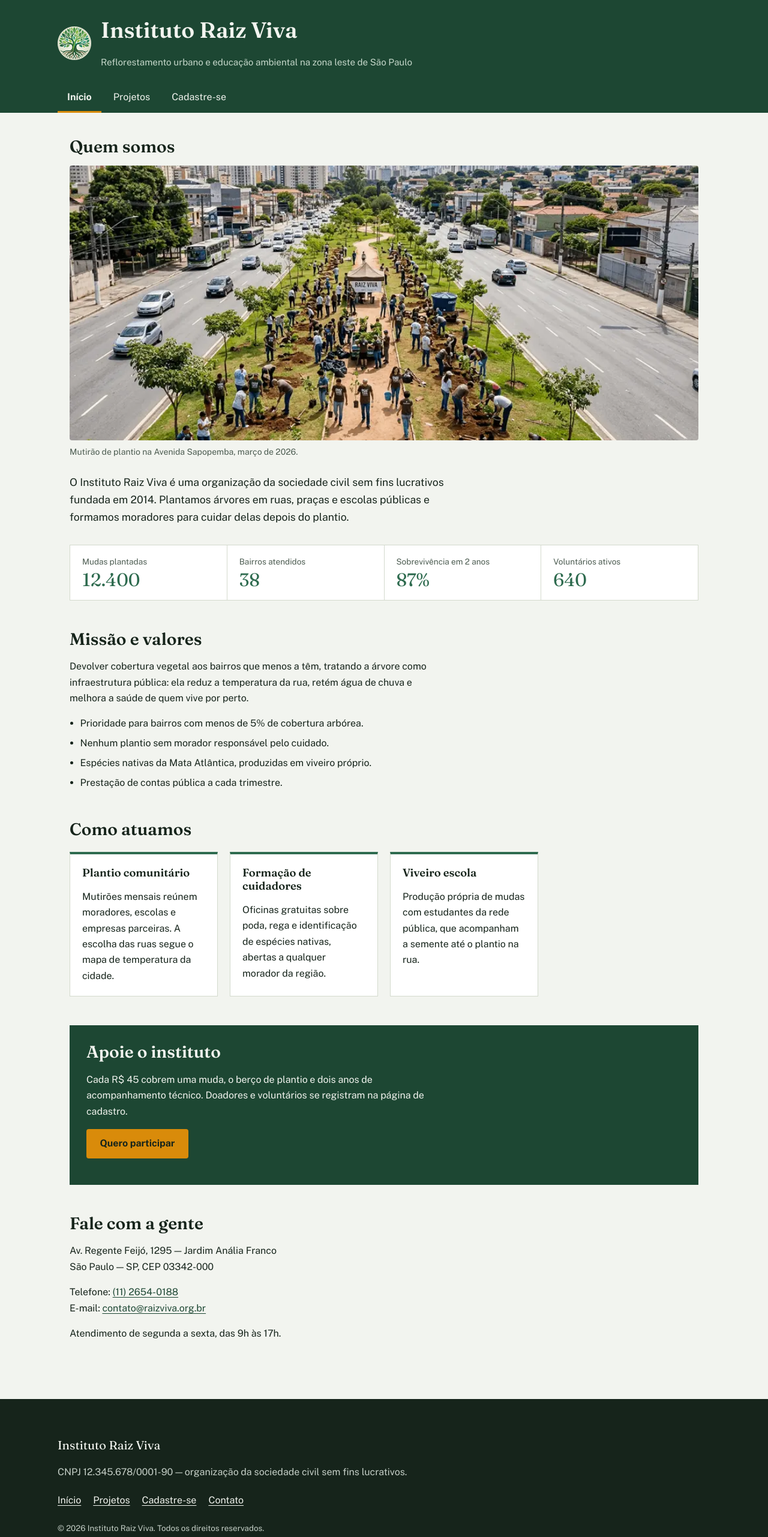
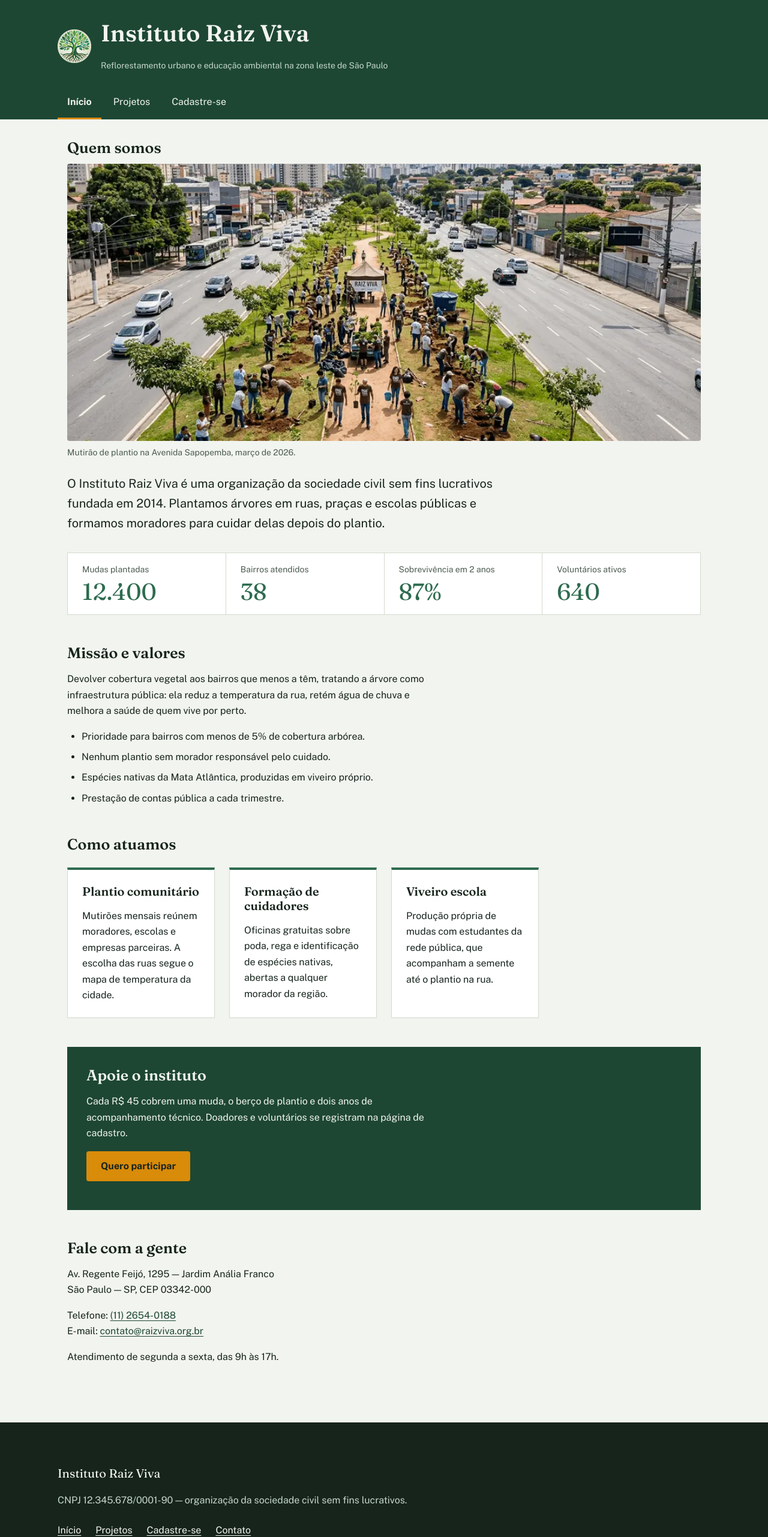
Before and after one commit to rafaelvinicius/instituto-raiz-viva, a plain HTML site: page index.html in a window 1280 px wide. Shown: the top 2562 px of the page at 60% size. Drawn offline with nearby package versions, Linux system fonts and the light colour scheme.

Commit message:
Atualiza README.md e refatora style.css para implementar um design system com variáveis CSS, melhorando a semântica e a responsividade do projeto.

```diff
--- a/assets/css/style.css
+++ b/assets/css/style.css
@@ -2,20 +2,64 @@
    Instituto Raiz Viva — folha de estilo única
    ================================================================== */
 
+/* ==================================================================
+   DESIGN SYSTEM — variáveis globais
+   ================================================================== */
+
 :root {
-  --tinta:      #16241b;
-  --tinta-fraca:#4b5b50;
-  --papel:      #f2f4ef;
-  --papel-alto: #ffffff;
-  --folha:      #2e6b4f;
-  --folha-forte:#1d4733;
-  --sinal:      #d98b0a;
-  --borda:      #d3dacd;
-  --erro:       #a32c1c;
+  /* ---- Cores primárias: verde da marca ---- */
+  --folha:        #2e6b4f;  /* links, bordas de destaque, marcadores  */
+  --folha-forte:  #1d4733;  /* cabeçalho, bloco de apoio, foco        */
+  --folha-clara:  #e3f0e6;  /* fundo de mensagens de sucesso          */
 
+  /* ---- Cores secundárias: chamadas para ação ---- */
+  --sinal:        #d98b0a;  /* botão principal, item ativo do menu    */
+  --sinal-forte:  #c47c08;  /* hover do botão principal               */
+
+  /* ---- Cores neutras ---- */
+  --tinta:        #16241b;  /* texto principal, rodapé                */
+  --tinta-fraca:  #4b5b50;  /* texto secundário, legendas             */
+  --papel:        #f2f4ef;  /* fundo da página                        */
+  --papel-alto:   #ffffff;  /* fundo de cartões e formulários         */
+  --papel-suave:  #c6d8cb;  /* texto claro sobre fundos escuros       */
+  --borda:        #d3dacd;  /* divisórias decorativas                 */
+  --borda-campo:  #75827a;  /* contorno de campos de formulário       */
+
+  /* ---- Cores de feedback ---- */
+  --erro:         #a32c1c;
+  --erro-claro:   #fbeae7;
+
+  /* ---- Foco: redefinido nas áreas de fundo escuro ---- */
+  --foco:         var(--folha-forte);
+
+  /* ---- Tipografia ---- */
   --serif: "Fraunces", Georgia, "Times New Roman", serif;
   --sans:  "Public Sans", -apple-system, "Segoe UI", Roboto, Arial, sans-serif;
 
+  --tamanho-pequeno: 0.875rem;                                  /* 14px    */
+  --tamanho-base:    1rem;                                      /* 16px    */
+  --tamanho-medio:   1.25rem;                                   /* 20px    */
+  --tamanho-grande:  clamp(1.4rem, 1.1rem + 1.2vw, 1.5625rem);  /* 22–25px */
+  --tamanho-titulo:  clamp(1.75rem, 1.3rem + 2vw, 2.4375rem);   /* 28–39px */
+
+  --peso-normal:  400;
+  --peso-medio:   500;
+  --peso-forte:   600;
+  --peso-negrito: 700;
+
+  --altura-linha:        1.65;
+  --altura-linha-titulo: 1.2;
+
+  /* ---- Espaçamentos: escala modular de base 4px ---- */
+  --espaco-1: 0.25rem;  /*  4px */
+  --espaco-2: 0.5rem;   /*  8px */
+  --espaco-3: 0.75rem;  /* 12px */
+  --espaco-4: 1rem;     /* 16px */
+  --espaco-5: 1.5rem;   /* 24px */
+  --espaco-6: 2rem;     /* 32px */
+  --espaco-7: 3rem;     /* 48px */
+
+  /* ---- Estrutura ---- */
   --largura: 68rem;
   --raio: 4px;
 }
@@ -31,8 +75,8 @@ body {
   background-color: var(--papel);
   color: var(--tinta);
   font-family: var(--sans);
-  font-size: 1rem;
-  line-height: 1.65;
+  font-size: var(--tamanho-base);
+  line-height: var(--altura-linha);
 }
 
 picture {
@@ -52,11 +96,12 @@ a {
 }
 
 a:hover {
-  color: var(--sinal);
+  color: var(--folha);
+  text-decoration-thickness: 2px;
 }
 
 :focus-visible {
-  outline: 3px solid var(--sinal);
+  outline: 3px solid var(--foco);
   outline-offset: 2px;
 }
 
@@ -70,14 +115,14 @@ abbr[title] {
 
 h1, h2, h3 {
   font-family: var(--serif);
-  font-weight: 600;
-  line-height: 1.2;
+  font-weight: var(--peso-forte);
+  line-height: var(--altura-linha-titulo);
   margin: 0 0 0.5em;
 }
 
-h1 { font-size: clamp(1.6rem, 3.6vw, 2.3rem); }
-h2 { font-size: clamp(1.35rem, 2.6vw, 1.75rem); }
-h3 { font-size: 1.15rem; }
+h1 { font-size: var(--tamanho-titulo); }
+h2 { font-size: var(--tamanho-grande); }
+h3 { font-size: var(--tamanho-medio); }
 
 p {
   max-width: 62ch;
@@ -88,21 +133,22 @@ p {
 .cabecalho {
   background-color: var(--folha-forte);
   color: var(--papel);
-  padding: 1.75rem 1.25rem 0;
+  padding: var(--espaco-6) var(--espaco-4) 0;
+  --foco: var(--sinal);
 }
 
 .cabecalho__marca {
   display: flex;
   align-items: center;
-  gap: 1rem;
+  gap: var(--espaco-4);
   max-width: var(--largura);
   margin: 0 auto;
 }
 
 .cabecalho__lema {
   margin: 0;
-  color: #c6d8cb;
-  font-size: 0.95rem;
+  color: var(--papel-suave);
+  font-size: var(--tamanho-pequeno);
 }
 
 .cabecalho a {
@@ -111,13 +157,13 @@ p {
 
 .menu {
   max-width: var(--largura);
-  margin: 1.5rem auto 0;
+  margin: var(--espaco-5) auto 0;
 }
 
 .menu ul {
   display: flex;
   flex-wrap: wrap;
-  gap: 0.25rem;
+  gap: var(--espaco-1);
   list-style: none;
   margin: 0;
   padding: 0;
@@ -125,7 +171,7 @@ p {
 
 .menu a {
   display: block;
-  padding: 0.6rem 1rem;
+  padding: var(--espaco-3) var(--espaco-4);
   text-decoration: none;
   border-bottom: 3px solid transparent;
 }
@@ -137,7 +183,7 @@ p {
 
 .menu a[aria-current="page"] {
   border-bottom-color: var(--sinal);
-  font-weight: 700;
+  font-weight: var(--peso-negrito);
 }
 
 /* ---------- Estrutura geral do conteúdo -------------------------- */
@@ -145,18 +191,18 @@ p {
 main {
   max-width: var(--largura);
   margin: 0 auto;
-  padding: 2.5rem 1.25rem 3rem;
+  padding: var(--espaco-6) var(--espaco-4) var(--espaco-7);
 }
 
 main > section,
 main > aside {
-  margin-bottom: 3rem;
+  margin-bottom: var(--espaco-7);
 }
 
 /* ---------- Destaque da página inicial --------------------------- */
 
 .destaque__figura {
-  margin: 0 0 1.5rem;
+  margin: 0 0 var(--espaco-5);
 }
 
 .destaque__figura img {
@@ -165,38 +211,38 @@ main > aside {
 }
 
 figcaption {
-  margin-top: 0.5rem;
+  margin-top: var(--espaco-2);
   color: var(--tinta-fraca);
-  font-size: 0.875rem;
+  font-size: var(--tamanho-pequeno);
 }
 
 .destaque__texto {
-  font-size: 1.1rem;
+  font-size: var(--tamanho-medio);
 }
 
 .numeros {
   display: grid;
   grid-template-columns: repeat(auto-fit, minmax(10rem, 1fr));
   gap: 1px;
-  margin: 2rem 0 0;
+  margin: var(--espaco-6) 0 0;
   background-color: var(--borda);
   border: 1px solid var(--borda);
 }
 
 .numeros > div {
   background-color: var(--papel-alto);
-  padding: 1rem 1.25rem;
+  padding: var(--espaco-4) var(--espaco-5);
 }
 
 .numeros dt {
   color: var(--tinta-fraca);
-  font-size: 0.85rem;
+  font-size: var(--tamanho-pequeno);
 }
 
 .numeros dd {
-  margin: 0.15rem 0 0;
+  margin: var(--espaco-1) 0 0;
   font-family: var(--serif);
-  font-size: 1.9rem;
+  font-size: var(--tamanho-titulo);
   line-height: 1.1;
   color: var(--folha);
 }
@@ -204,18 +250,18 @@ figcaption {
 /* ---------- Listas e cartões ------------------------------------- */
 
 .lista-valores {
-  padding-left: 1.1rem;
+  padding-left: var(--espaco-5);
   max-width: 62ch;
 }
 
 .lista-valores li {
-  margin-bottom: 0.4rem;
+  margin-bottom: var(--espaco-2);
 }
 
 .atuacao {
   display: grid;
   grid-template-columns: repeat(auto-fit, minmax(15rem, 1fr));
-  gap: 1.25rem;
+  gap: var(--espaco-5);
 }
 
 .atuacao > h2 {
@@ -227,7 +273,7 @@ figcaption {
   background-color: var(--papel-alto);
   border: 1px solid var(--borda);
   border-top: 4px solid var(--folha);
-  padding: 1.25rem;
+  padding: var(--espaco-5);
 }
 
 .cartao h3 {
@@ -243,12 +289,12 @@ figcaption {
 .projeto {
   background-color: var(--papel-alto);
   border: 1px solid var(--borda);
-  padding: 1.5rem;
-  margin-bottom: 1.5rem;
+  padding: var(--espaco-5);
+  margin-bottom: var(--espaco-5);
 }
 
 .projeto figure {
-  margin: 0 0 1rem;
+  margin: 0 0 var(--espaco-4);
 }
 
 .projeto img {
@@ -259,20 +305,20 @@ figcaption {
 .ficha {
   display: grid;
   grid-template-columns: repeat(auto-fit, minmax(12rem, 1fr));
-  gap: 0.75rem 1.5rem;
-  margin: 1.25rem 0 0;
-  padding-top: 1rem;
+  gap: var(--espaco-3) var(--espaco-5);
+  margin: var(--espaco-5) 0 0;
+  padding-top: var(--espaco-4);
   border-top: 1px solid var(--borda);
 }
 
 .ficha dt {
   color: var(--tinta-fraca);
-  font-size: 0.8rem;
+  font-size: var(--tamanho-pequeno);
 }
 
 .ficha dd {
   margin: 0;
-  font-weight: 500;
+  font-weight: var(--peso-medio);
 }
 
 /* ---------- Bloco de apoio --------------------------------------- */
@@ -280,7 +326,8 @@ figcaption {
 .apoie {
   background-color: var(--folha-forte);
   color: var(--papel);
-  padding: 1.75rem;
+  padding: var(--espaco-6);
+  --foco: var(--sinal);
 }
 
 .apoie h2 {
@@ -291,10 +338,10 @@ figcaption {
   display: inline-block;
   background-color: var(--sinal);
   color: var(--tinta);
-  font-weight: 700;
-  font-size: 1rem;
+  font-weight: var(--peso-negrito);
+  font-size: var(--tamanho-base);
   font-family: var(--sans);
-  padding: 0.7rem 1.4rem;
+  padding: var(--espaco-3) var(--espaco-5);
   border: none;
   border-radius: var(--raio);
   text-decoration: none;
@@ -302,7 +349,7 @@ figcaption {
 }
 
 .botao:hover {
-  background-color: #b87406;
+  background-color: var(--sinal-forte);
   color: var(--tinta);
 }
 
@@ -332,19 +379,19 @@ form {
 fieldset {
   border: 1px solid var(--borda);
   background-color: var(--papel-alto);
-  padding: 1.5rem;
-  margin: 0 0 1.5rem;
+  padding: var(--espaco-5);
+  margin: 0 0 var(--espaco-5);
 }
 
 legend {
   font-family: var(--serif);
-  font-size: 1.15rem;
-  font-weight: 600;
-  padding: 0 0.5rem;
+  font-size: var(--tamanho-medio);
+  font-weight: var(--peso-forte);
+  padding: 0 var(--espaco-2);
 }
 
 .campo {
-  margin-bottom: 1.25rem;
+  margin-bottom: var(--espaco-5);
 }
 
 .campo--curto {
@@ -353,8 +400,8 @@ legend {
 
 label {
   display: block;
-  font-weight: 500;
-  margin-bottom: 0.3rem;
+  font-weight: var(--peso-medio);
+  margin-bottom: var(--espaco-1);
 }
 
 input,
@@ -362,12 +409,12 @@ select,
 textarea {
   width: 100%;
   font-family: var(--sans);
-  font-size: 1rem;
+  font-size: var(--tamanho-base);
   color: var(--tinta);
   background-color: var(--papel-alto);
-  border: 1px solid #9aa79d;
+  border: 1px solid var(--borda-campo);
   border-radius: var(--raio);
-  padding: 0.6rem 0.7rem;
+  padding: var(--espaco-3);
 }
 
 textarea {
@@ -384,66 +431,66 @@ input:user-invalid,
 select:user-invalid,
 textarea:user-invalid {
   border-color: var(--erro);
-  background-color: #fdf3f1;
+  background-color: var(--erro-claro);
 }
 
 .ajuda {
   display: block;
-  margin-top: 0.3rem;
+  margin-top: var(--espaco-1);
   color: var(--tinta-fraca);
-  font-size: 0.85rem;
+  font-size: var(--tamanho-pequeno);
 }
 
 .grupo-opcoes {
   background-color: transparent;
-  margin-bottom: 1.5rem;
+  margin-bottom: var(--espaco-5);
 }
 
 .grupo-opcoes legend {
   font-family: var(--sans);
-  font-size: 1rem;
+  font-size: var(--tamanho-base);
 }
 
 .opcao {
   display: flex;
   align-items: flex-start;
-  gap: 0.6rem;
-  margin-bottom: 0.5rem;
+  gap: var(--espaco-2);
+  margin-bottom: var(--espaco-2);
 }
 
 .opcao input {
   width: auto;
-  margin-top: 0.35rem;
+  margin-top: var(--espaco-1);
   accent-color: var(--folha);
 }
 
 .opcao label {
   margin-bottom: 0;
-  font-weight: 400;
+  font-weight: var(--peso-normal);
 }
 
 .acoes {
   display: flex;
   flex-wrap: wrap;
-  gap: 0.75rem;
-  margin-top: 1.5rem;
+  gap: var(--espaco-3);
+  margin-top: var(--espaco-5);
 }
 
 .retorno {
-  margin-top: 1rem;
+  margin-top: var(--espaco-4);
   padding: 0;
-  font-weight: 500;
+  font-weight: var(--peso-medio);
 }
 
 .retorno--sucesso {
-  padding: 0.85rem 1rem;
-  background-color: #e3f0e6;
+  padding: var(--espaco-3) var(--espaco-4);
+  background-color: var(--folha-clara);
   border-left: 4px solid var(--folha);
 }
 
 .retorno--erro {
-  padding: 0.85rem 1rem;
-  background-color: #fbeae7;
+  padding: var(--espaco-3) var(--espaco-4);
+  background-color: var(--erro-claro);
   border-left: 4px solid var(--erro);
   color: var(--erro);
 }
@@ -452,8 +499,9 @@ textarea:user-invalid {
 
 .rodape {
   background-color: var(--tinta);
-  color: #c6d0c8;
-  padding: 2.5rem 1.25rem;
+  color: var(--papel-suave);
+  padding: var(--espaco-7) var(--espaco-4);
+  --foco: var(--sinal);
 }
 
 .rodape > * {
@@ -464,9 +512,9 @@ textarea:user-invalid {
 
 .rodape__nome {
   font-family: var(--serif);
-  font-size: 1.25rem;
+  font-size: var(--tamanho-medio);
   color: var(--papel);
-  margin-bottom: 0.25rem;
+  margin-bottom: var(--espaco-1);
 }
 
 .rodape a {
@@ -480,10 +528,10 @@ textarea:user-invalid {
 .rodape ul {
   display: flex;
   flex-wrap: wrap;
-  gap: 1.25rem;
+  gap: var(--espaco-5);
   list-style: none;
   padding: 0;
-  margin: 1.25rem auto;
+  margin: var(--espaco-5) auto;
 }
 
 /* ---------- Responsividade --------------------------------------- */
@@ -492,19 +540,19 @@ textarea:user-invalid {
   .cabecalho__marca {
     flex-direction: column;
     align-items: flex-start;
-    gap: 0.75rem;
+    gap: var(--espaco-3);
   }
 
   .menu a {
-    padding: 0.5rem 0.75rem;
+    padding: var(--espaco-2) var(--espaco-3);
   }
 
   fieldset {
-    padding: 1rem;
+    padding: var(--espaco-4);
   }
 
   .apoie {
-    padding: 1.25rem;
+    padding: var(--espaco-5);
   }
 }
 
```
Also changed, not shown: README.md.
